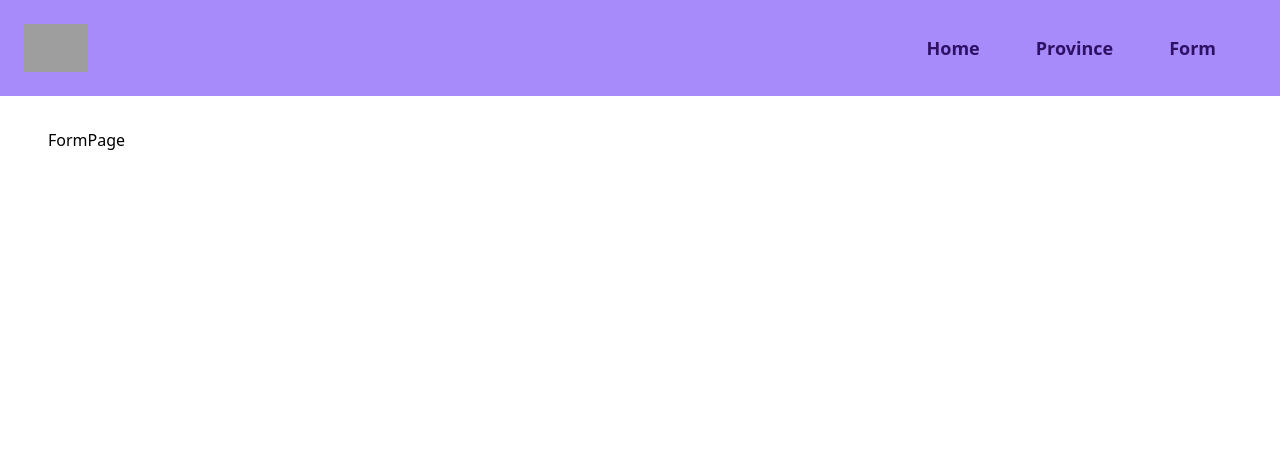
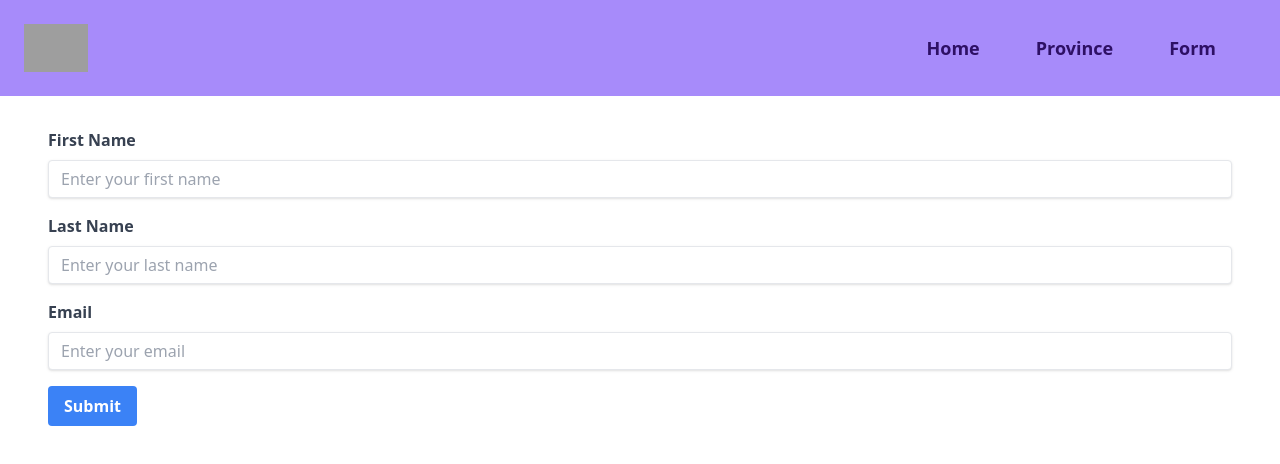
Before and after one commit to Jesicaahr/ldc-tech-talk, a React (Vite) app: page /form in a window 1280 px wide. Shown: the top 464 px of the page. Built offline with nearby package versions, Linux system fonts and the light colour scheme; grey boxes are pictures that could not be loaded.

Commit message:
add form

```diff
--- a/package.json
+++ b/package.json
@@ -10,11 +10,13 @@
     "preview": "vite preview"
   },
   "dependencies": {
+    "@hookform/error-message": "^2.0.1",
     "@tanstack/react-query": "^5.29.2",
     "@tanstack/react-query-devtools": "^5.29.2",
     "prop-types": "^15.8.1",
     "react": "^18.2.0",
     "react-dom": "^18.2.0",
+    "react-hook-form": "^7.51.3",
     "react-router-dom": "^6.22.3"
   },
   "devDependencies": {
--- a/src/pages/FormPage.jsx
+++ b/src/pages/FormPage.jsx
@@ -1,7 +1,98 @@
-import React from "react";
+import { useForm } from "react-hook-form";
+import { ErrorMessage } from "@hookform/error-message";
 
 const FormPage = () => {
-  return <div>FormPage</div>;
+  const {
+    register,
+    handleSubmit,
+    reset,
+    formState: { errors },
+  } = useForm({
+    defaultValues: {
+      firstName: "",
+      lastName: "",
+      email: "",
+    },
+  });
+  const onSubmit = (data) => {
+    console.log("MASUK ON SUBMIT");
+    if (!data) {
+      console.error("Data is null or undefined");
+      return;
+    }
+
+    try {
+      console.log(data);
+      reset();
+    } catch (error) {
+      console.error("An error occurred during form submission:", error);
+    }
+  };
+
+  return (
+    <>
+      <form onSubmit={handleSubmit(onSubmit)}>
+        <div className="mb-4">
+          <label
+            htmlFor="firstName"
+            className="mb-2 block font-bold text-gray-700"
+          >
+            First Name
+          </label>
+          <input
+            type="text"
+            id="firstName"
+            placeholder="Enter your first name"
+            className="focus:shadow-outline w-full appearance-none rounded border px-3 py-2 leading-tight text-gray-700 shadow focus:outline-none"
+            {...register("firstName", {
+              required: "Please input your first name",
+            })}
+          />
+
+          <ErrorMessage
+            errors={errors}
+            name="firstName"
+            render={({ message }) => (
+              <p className="ml-3 text-red-500">{message}</p>
+            )}
+          />
+        </div>
+        <div className="mb-4">
+          <label
+            htmlFor="lastName"
+            className="mb-2 block font-bold text-gray-700"
+          >
+            Last Name
+          </label>
+          <input
+            type="text"
+            id="lastName"
+            placeholder="Enter your last name"
+            className="focus:shadow-outline w-full appearance-none rounded border px-3 py-2 leading-tight text-gray-700 shadow focus:outline-none"
+            {...register("lastName")}
+          />
+        </div>
+        <div className="mb-4">
+          <label htmlFor="email" className="mb-2 block font-bold text-gray-700">
+            Email
+          </label>
+          <input
+            type="email"
+            id="email"
+            placeholder="Enter your email"
+            className="focus:shadow-outline w-full appearance-none rounded border px-3 py-2 leading-tight text-gray-700 shadow focus:outline-none"
+            {...register("email")}
+          />
+        </div>
+        <button
+          type="submit"
+          className="focus:shadow-outline rounded bg-blue-500 px-4 py-2 font-bold text-white hover:bg-blue-700 focus:outline-none"
+        >
+          Submit
+        </button>
+      </form>
+    </>
+  );
 };
 
 export default FormPage;
```
Also changed, not shown: 1 other file (tests, documents, lock files or other folders).
